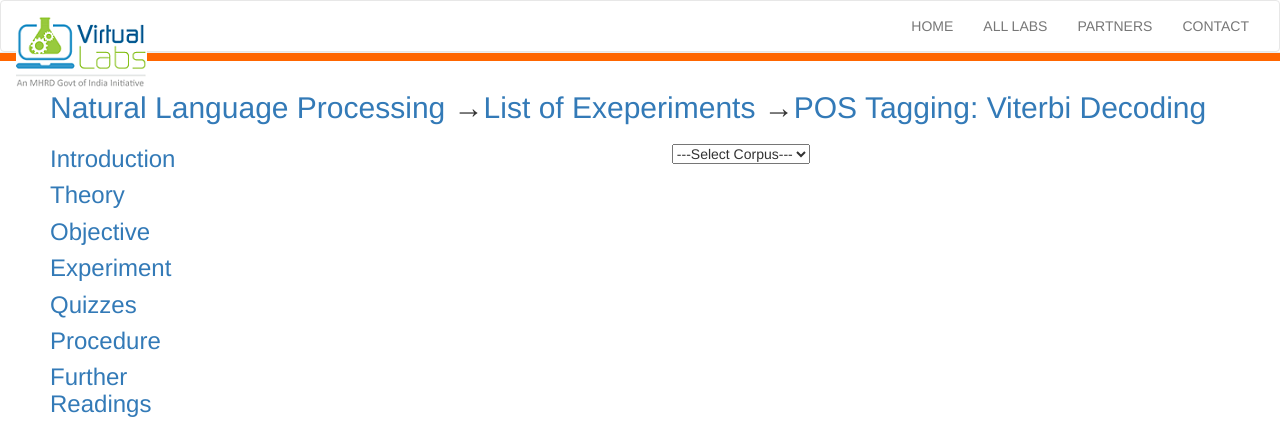
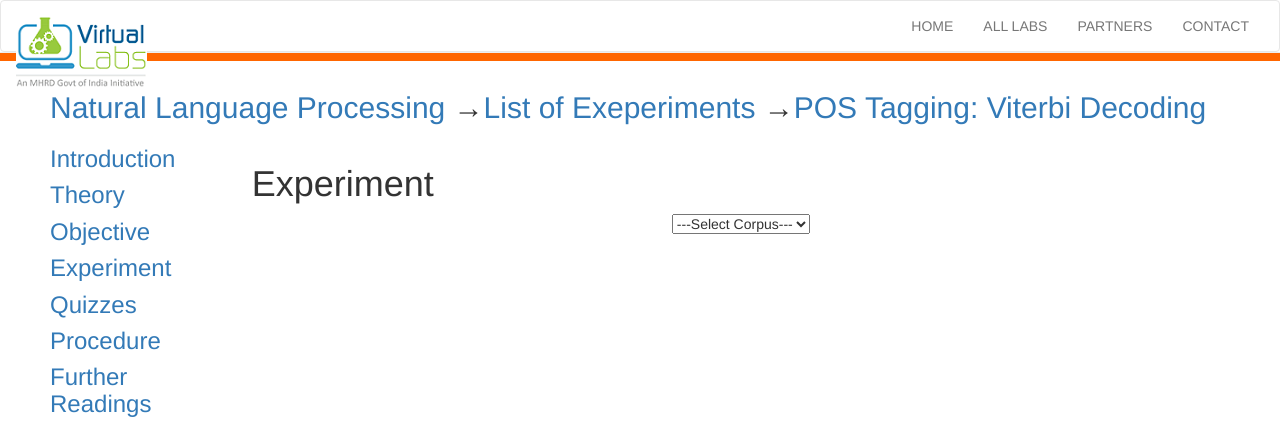
Before and after one commit to mushie101/Assignment4_Ass4, a Flask app: page /Experiment/ in a window 1280 px wide. Shown: the top 433 px of the page. Run offline with Flask 2, Linux system fonts and the light colour scheme; some libraries are stand-ins or nearby versions.

Commit message:
minor tweaks 0.4

```diff
--- a/app/everything/templates/experiment.html
+++ b/app/everything/templates/experiment.html
@@ -1,5 +1,6 @@
 {% extends "temp.html" %}
 {% block content %}
+<h1 class="text-h2-lightblue">Experiment</h1>
 	<div class="content" id="experiment-article-section-4-content">
 		<div id="viterbi_decoding">
 			<div id="experiment-article-section-4-content" class="content">
```
